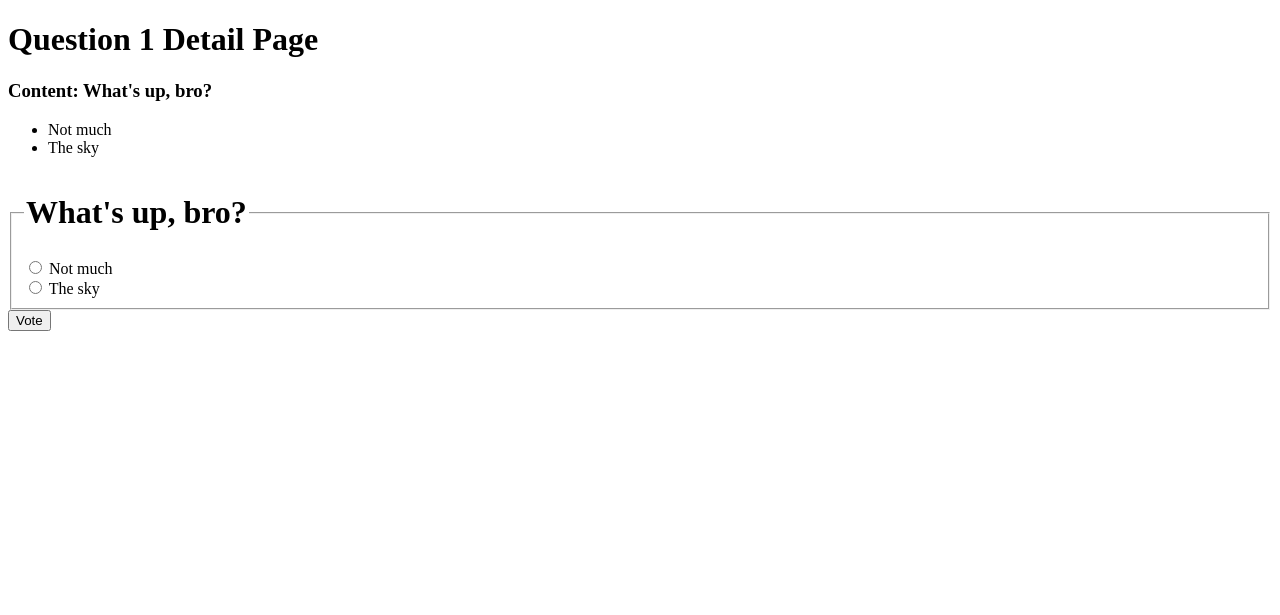
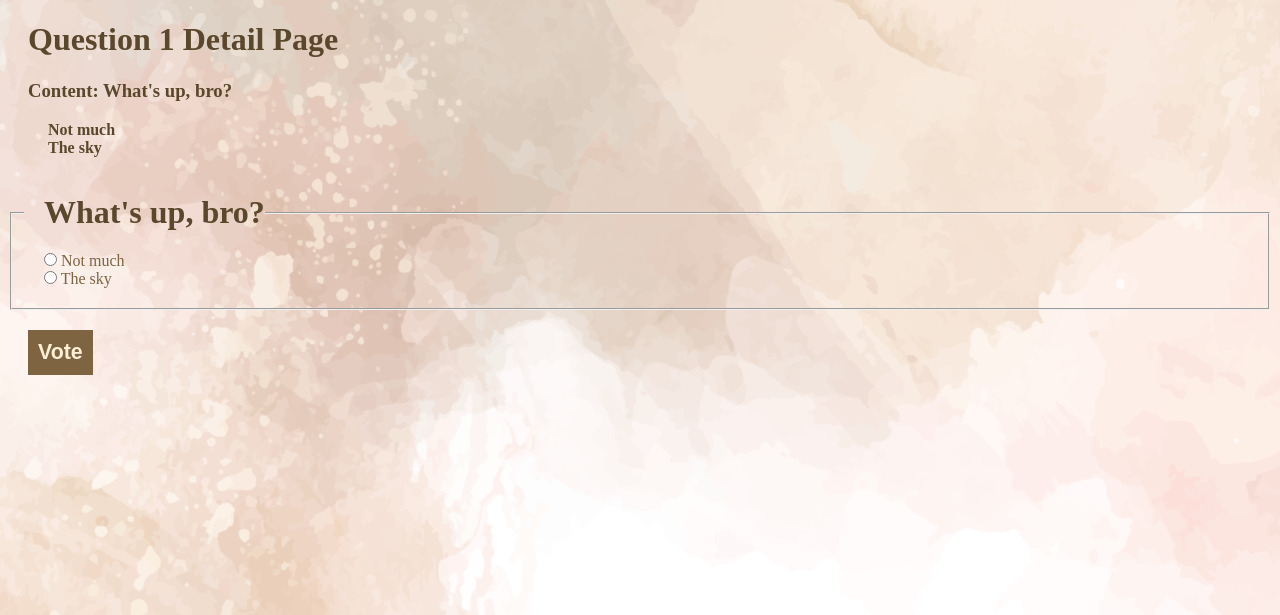
Before and after one commit to franxcor/djangotutorial, a Django app: page /polls/1/ in a window 1280 px wide. Shown: the top 615 px of the page. Run offline with Django 5.2, Linux system fonts and the light colour scheme; data comes from the database, SQL or seed files in the repository; both versions use the stored data as it was after the commit.

Commit message:
static styling (pt 6)

```diff
--- /dev/null
+++ b/polls/static/polls/style.css
@@ -0,0 +1,44 @@
+h1, h3 {
+    margin-left: 20px;
+    color: rgb(90, 71, 44);
+}
+
+li a, label{
+    color: rgb(126, 100, 65);
+    font-size: 18;
+}
+li {
+    color: rgb(90, 71, 44);
+    list-style: none;
+    font-weight: bold;
+}
+
+input, .voteAgain {
+    color: papayawhip;
+    background-color: rgb(126, 100, 65);
+    font-weight: bold;
+    font-size: 16pt;
+    border: none;
+    margin-left: 20px;
+    margin-top: 20px;
+    padding: 10px;
+}
+.radioChoice{
+    margin: 0;
+    margin-left: 20px;
+    padding: 0;
+}
+
+fieldset {
+    padding-top: 0px;
+    margin-top: 0;
+    padding-bottom: 20px;
+}
+
+legend {
+    padding: 0;
+    margin-bottom: 0;
+}
+body {
+    background:white url("images/background.jpg") no-repeat;
+}
--- a/polls/templates/polls/detail.html
+++ b/polls/templates/polls/detail.html
@@ -1,7 +1,9 @@
+{% load static %}
 <!DOCTYPE html>
 <html lang="en-US">
     <head>
         <meta charset="utf-8" />
+        <link rel="stylesheet" href="{% static 'polls/style.css' %}">
     </head>
     <body>
         <h1>  Question {{question.id}} Detail Page</h1>
@@ -23,7 +25,7 @@
 
                 <!-- this creates the choices + labels based on the values -->
                 {% for choice in question.choice_set.all %}
-                <input type="radio" name="choice" id="choice{{ forloop.counter}}" value="{{ choice.id }}">
+                <input type="radio" class="radioChoice" name="choice" id="choice{{ forloop.counter}}" value="{{ choice.id }}">
                 <label for="choice{{ forloop.counter }}"> {{choice.choice_text}} </label> <br>
                 {% endfor %}
             </fieldset>
--- a/polls/templates/polls/index.html
+++ b/polls/templates/polls/index.html
@@ -1,8 +1,10 @@
+{% load static %}
 <!DOCTYPE html>
 <html lang="en-US">
     <head>
         <meta charset="utf-8" />
         <title></title>
+        <link rel="stylesheet" href="{% static 'polls/style.css' %}">
     </head>
     <body>
         <h1> Polls </h1>
--- a/polls/templates/polls/results.html
+++ b/polls/templates/polls/results.html
@@ -1,8 +1,10 @@
+{% load static %}
 <!DOCTYPE html>
 <html lang="en-US">
     <head>
         <meta charset="utf-8">
         <title></title>
+        <link rel="stylesheet" href="{% static 'polls/style.css' %}"
     </head>
     <body>
         <h1> Question {{question.question_id}} Results</h1>
@@ -14,6 +16,6 @@
                 {{choice.votes}} vote{{choice.votes|pluralize}}</li>
                 {% endfor %}
         </ul>
-        <a href="{% url 'polls:detail' question.id %}">Vote Again</a>
+        <a class="voteAgain" href="{% url 'polls:detail' question.id %}">Vote Again</a>
     </body>
 </html>
```
Also changed, not shown: README.md, db.sqlite3, polls/static/polls/images/background.jpg (added).
